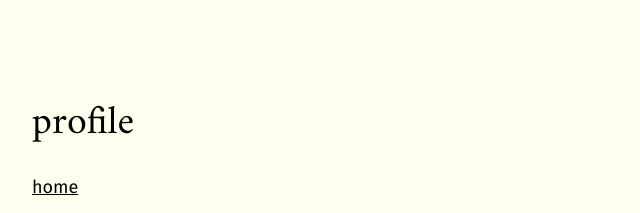
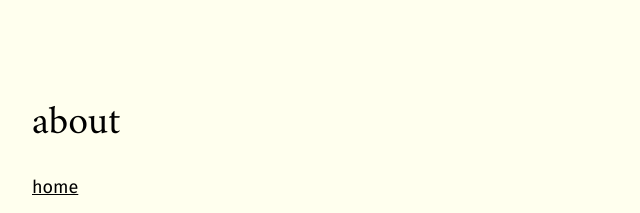
Before and after one commit to jacobusmmsmit/jacobusmmsmit.github.io, a plain HTML site: page about.html in a window 1280 px wide. Shown: the top 213 px of the page, 232-872 px from the left. Drawn offline with Linux system fonts and the light colour scheme.

Commit message:
Update CV

```diff
--- a/profile.html
+++ b/about.html
@@ -1,12 +1,12 @@
 <html>
 
 <head>
-    <title>profile</title>
+    <title>about</title>
     <link rel="stylesheet" href="styles.css">
 </head>
 
 <body>
-    <h1>profile</h1>
+    <h1>about</h1>
     <p><a href="index.html">home</a></p>
     <ul>
         <li>
```
Also changed, not shown: index.html (+1 -1 lines), 1 other file.
